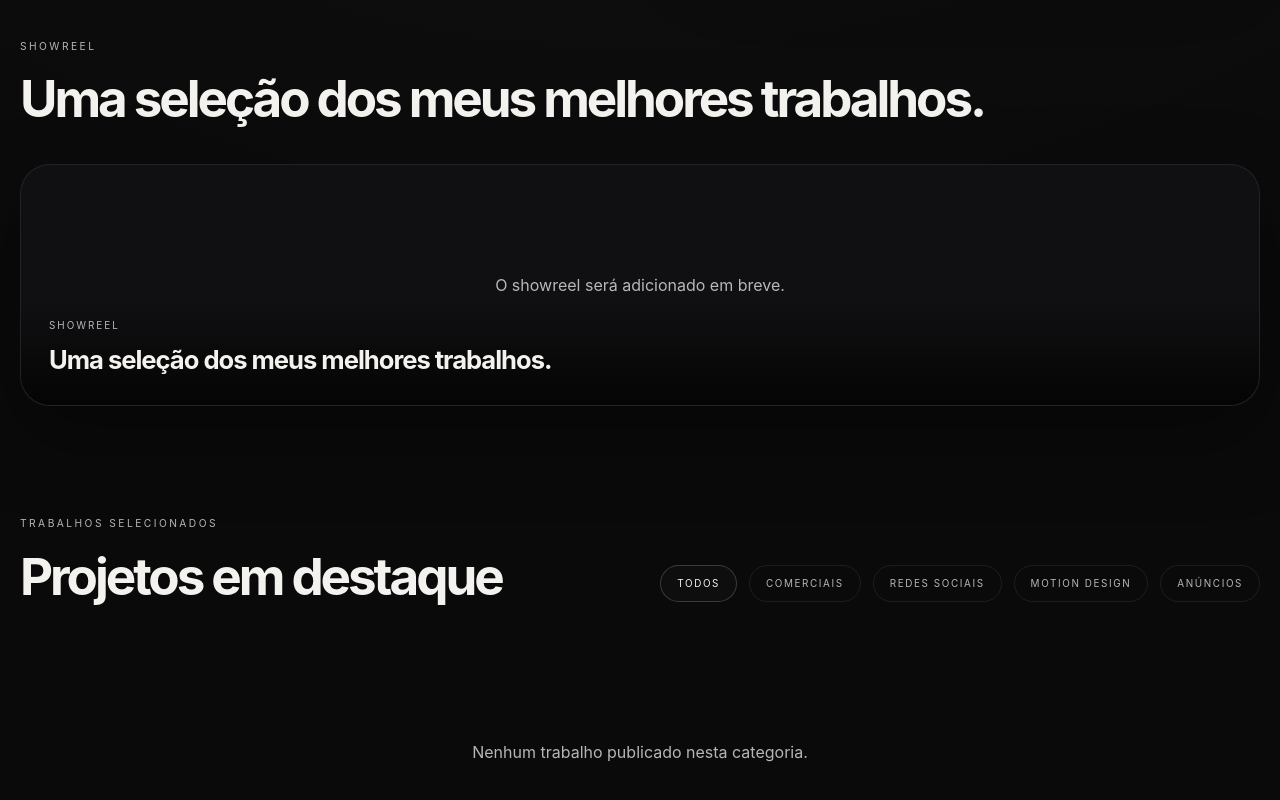
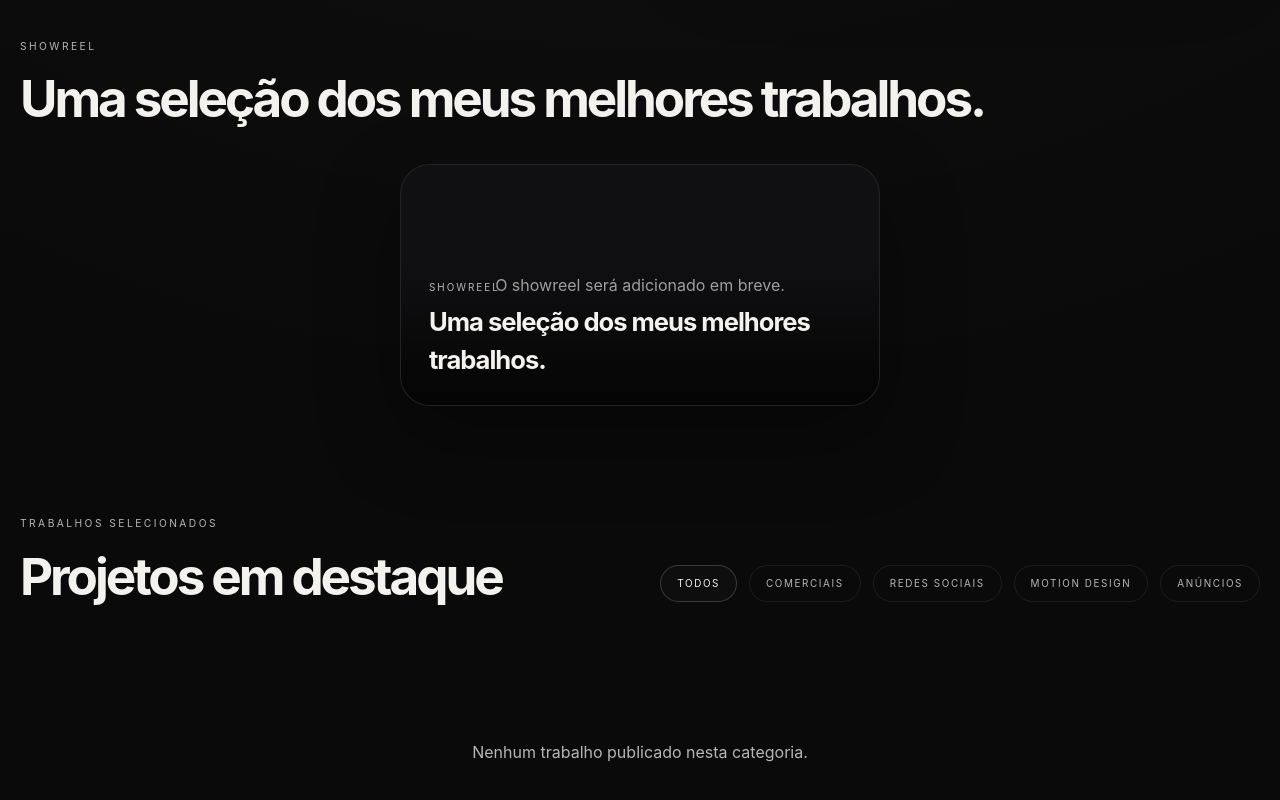
Before and after one commit to Rickznx123/portifolio, a React (Vite) app: page / in a window 1280 px wide. Shown: the part 1117-1917 px from the top of the page. Built offline with nearby package versions, Linux system fonts and the light colour scheme; no server answers; the database is empty.

Commit message:
Corrige players e showreel publico

```diff
--- a/src/components/PublicPortfolio.tsx
+++ b/src/components/PublicPortfolio.tsx
@@ -15,7 +15,7 @@ const fadeUp = { hidden: { opacity: 0, y: 24 }, show: { opacity: 1, y: 0 } };
 
 function Video({ src, poster, className, autoPlay = false }: { src: string; poster?: string; className: string; autoPlay?: boolean }) {
   return (
-    <video className={className} autoPlay={autoPlay} muted loop playsInline poster={poster} preload={autoPlay ? 'metadata' : 'none'}>
+    <video className={className} autoPlay={autoPlay} muted={autoPlay} loop={autoPlay} playsInline controls poster={poster} preload={autoPlay ? 'metadata' : 'metadata'}>
       <source src={src} />
     </video>
   );
@@ -68,7 +68,7 @@ export default function PublicPortfolio() {
         <section id="work" className="section-frame selected-work">
           <motion.div className="section-header" initial="hidden" whileInView="show" viewport={{ once: true }} variants={fadeUp}><p className="eyebrow">SHOWREEL</p><h2>Uma seleção dos meus melhores trabalhos.</h2></motion.div>
           <motion.div className="showreel-wrap" initial={{ opacity: 0, y: 30 }} whileInView={{ opacity: 1, y: 0 }} viewport={{ once: true }}>
-            <div className="showreel-video-shell">{settings.showreelUrl ? <Video src={settings.showreelUrl} className="showreel-video" autoPlay /> : <div className="video-empty">O showreel será adicionado em breve.</div>}<div className="showreel-info"><div><span className="meta-label">SHOWREEL</span><h3>Uma seleção dos meus melhores trabalhos.</h3></div></div></div>
+            <div className="showreel-video-shell">{settings.showreelUrl ? <Video src={settings.showreelUrl} className="showreel-video" /> : <div className="video-empty">O showreel será adicionado em breve.</div>}<div className="showreel-info"><div><span className="meta-label">SHOWREEL</span><h3>Uma seleção dos meus melhores trabalhos.</h3></div></div></div>
           </motion.div>
         </section>
 
--- a/src/styles.css
+++ b/src/styles.css
@@ -360,6 +360,7 @@ button {
   inset: 0;
   background: linear-gradient(180deg, rgba(0,0,0,0.08), rgba(0,0,0,0.42));
   z-index: 1;
+  pointer-events: none;
 }
 
 .hero-video,
@@ -388,6 +389,7 @@ button {
   font-size: 0.58rem;
   letter-spacing: 0.18em;
   text-transform: uppercase;
+  pointer-events: none;
 }
 
 .section-header {
@@ -410,6 +412,8 @@ button {
 
 .showreel-video-shell {
   position: relative;
+  width: min(480px, 100%);
+  margin: 0 auto;
   border-radius: 30px;
   overflow: hidden;
   border: 1px solid var(--line);
@@ -419,8 +423,7 @@ button {
 
 .showreel-video {
   aspect-ratio: 9 / 16;
-  width: min(560px, 100%);
-  margin: 0 auto;
+  width: 100%;
 }
 
 .showreel-info {
@@ -431,6 +434,7 @@ button {
   align-items: end;
   padding: 22px 28px 26px;
   background: linear-gradient(180deg, rgba(0,0,0,0), rgba(0,0,0,0.74));
+  pointer-events: none;
 }
 
 .meta-label {
@@ -533,6 +537,7 @@ button {
   background: linear-gradient(180deg, rgba(0,0,0,0.08), rgba(0,0,0,0.7));
   opacity: 0;
   transition: opacity 0.3s ease;
+  pointer-events: none;
 }
 
 .project-overlay span {
```
